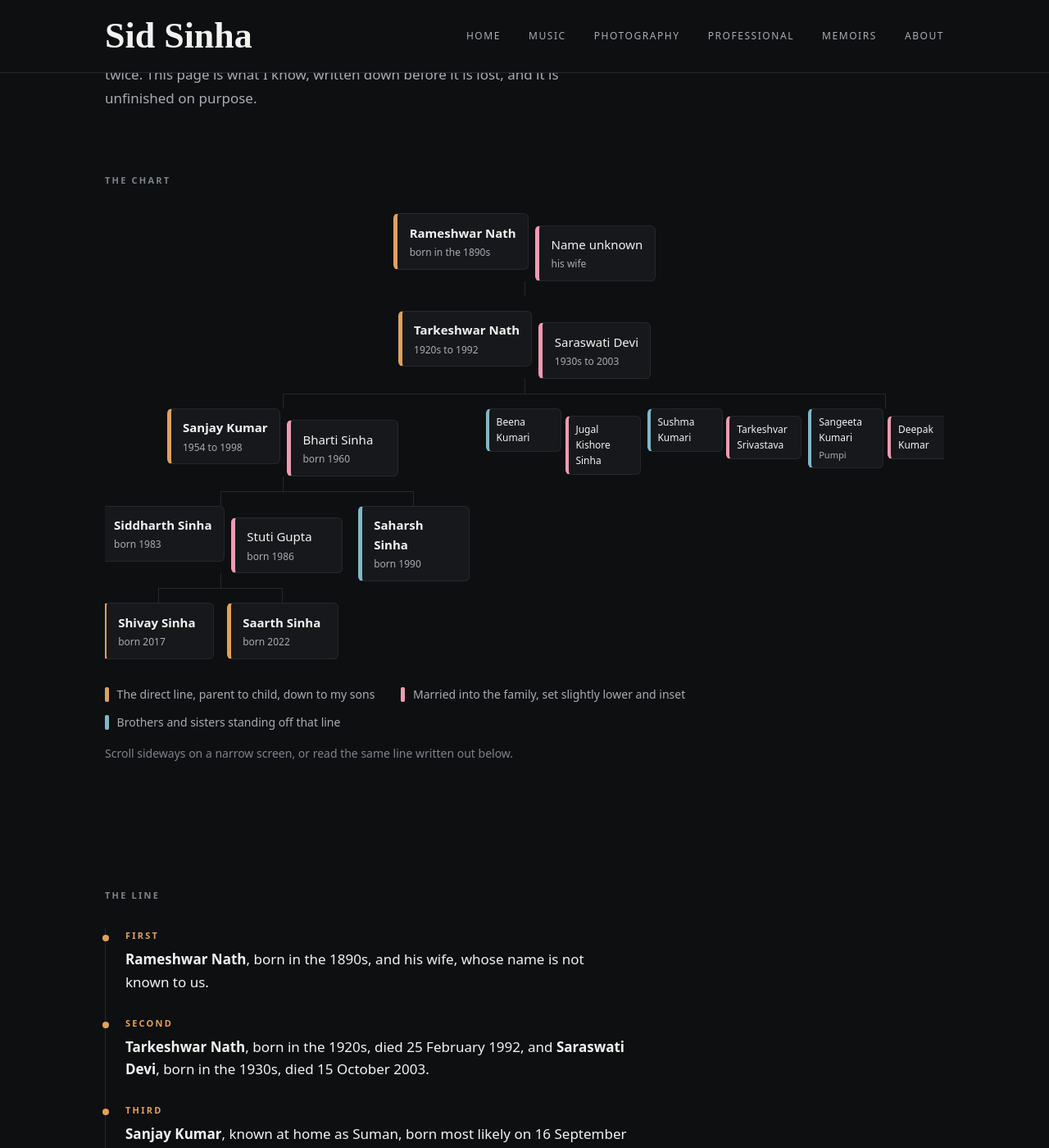
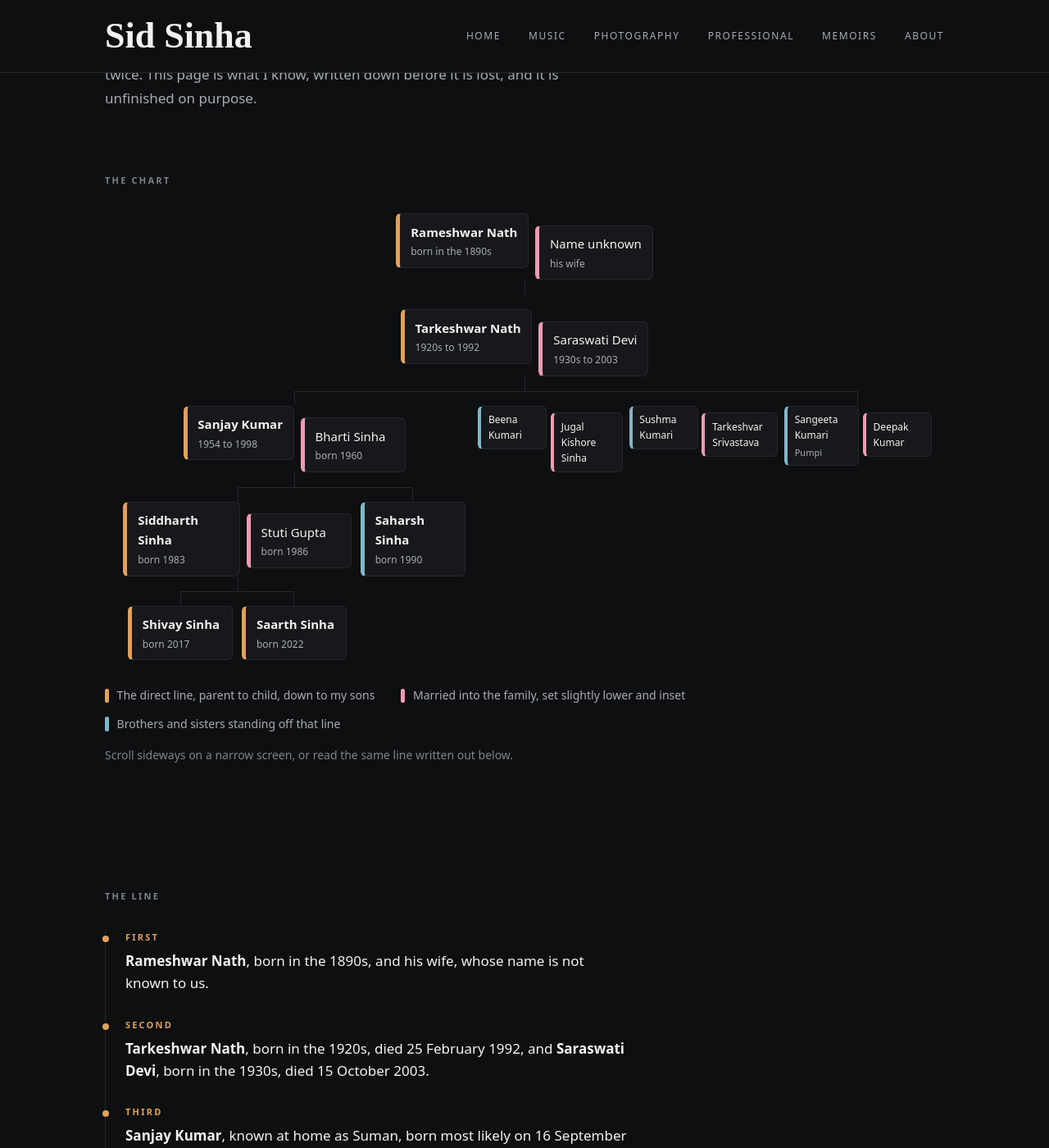
Before and after one commit to SidSays/SidSays.github.io, a Jekyll site: the page built from family.html, in a window 1280 px wide and 1400 px high, scrolled down 255 px. Shown: the whole window at 82% size. Built offline with Jekyll 4.4.1, drawn with Linux system fonts in a browser that asks for light colours; some web fonts are replaced.

Commit message:
Add files via upload

```diff
--- a/assets/css/site.css
+++ b/assets/css/site.css
@@ -938,7 +938,7 @@ img { max-width: 100%; height: auto; display: block; }
   display: flex;
   flex-direction: column;
   align-items: center;
-  padding: 1.125rem 0.5rem 0;
+  padding: 1.125rem 0.35rem 0;
 }
 
 .ftree > li { padding-top: 0; }
@@ -973,8 +973,8 @@ img { max-width: 100%; height: auto; display: block; }
   display: flex;
   flex-direction: column;
   gap: 0.15rem;
-  min-width: 8.5rem;
-  padding: 0.65rem 0.9rem;
+  min-width: 8rem;
+  padding: 0.6rem 0.8rem;
   border: 1px solid var(--line);
   border-left: 5px solid var(--accent);
   border-radius: 6px;
@@ -1024,8 +1024,8 @@ img { max-width: 100%; height: auto; display: block; }
 /* the aunts and their husbands, kept small so the main line fits */
 
 .unit.compact .node {
-  min-width: 5.75rem;
-  max-width: 7.5rem;
+  min-width: 5.25rem;
+  max-width: 6.75rem;
   padding: 0.4rem 0.55rem;
   border-left-width: 4px;
 }
```
